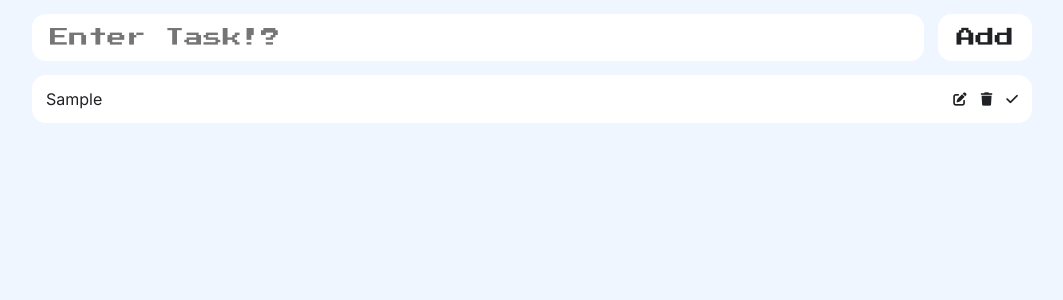
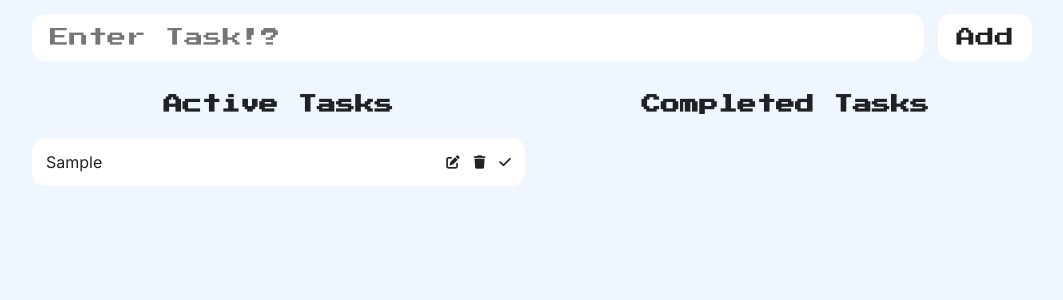
Before and after one commit to sunnyk59/react-typescript-todo-list, a React (Vite) app: page / in a window 1280 px wide. Both pictures are taken after typing "Sample" into the empty fields and a click on the button "Add". Shown: the top 300 px of the page, without its empty margins (108-1171 px from the left). Built offline with nearby package versions, Linux system fonts and the light colour scheme.

Commit message:
Added changes for CSS

```diff
--- a/src/components/TodoCard.tsx
+++ b/src/components/TodoCard.tsx
@@ -1,4 +1,3 @@
-import React from 'react'
 import { Todo } from '../models/Todo';
 
 
@@ -17,7 +16,7 @@ export default function TodoCard(props: TodoCardProps) {
   return (
     <li className='todoItem'>
 
-      <p>{toDo.toDo}</p>
+      <p className={toDo.isDone ? 'strikeThrough' : ''}> {toDo.toDo} </p>
 
       <div className='actionsContainer'>
 
--- a/src/components/TodoInput.tsx
+++ b/src/components/TodoInput.tsx
@@ -1,4 +1,4 @@
-import React, { RefObject, useState } from 'react'
+import { RefObject } from 'react'
 
 interface TodoInputProps {
     toDoValue: string;
--- a/src/components/TodoList.tsx
+++ b/src/components/TodoList.tsx
@@ -1,4 +1,3 @@
-import React from 'react'
 import TodoCard from './TodoCard'
 import { Todo } from '../models/Todo';
 
@@ -13,15 +12,38 @@ export default function TodoList(props: ToDoListProps) {
 
     const { toDos } = props;
 
+    const activeTasks = toDos.filter((todo) => todo.isDone === false);
+    const completedTasks = toDos.filter((todo) => todo.isDone === true);
+
     return (
-        <ul className='main'>
+
+        <div className='lists-container'>
+            <div className='main' >
+                <h2 className='heading'>Active Tasks</h2>
+                <ul>
                     {
-                toDos.map((todo) => {
+                        activeTasks.map((todo) => {
                             return (
-                        <TodoCard key={todo.id} index={todo.id} toDo={todo} {...props} ></TodoCard>
+                                <TodoCard key={todo.id} index={todo.id} toDo={todo} {...props}></TodoCard>
                             )
                         })
                     }
                 </ul>
+            </div>
+
+            <div className='main'>
+                <h2 className='heading'>Completed Tasks</h2>
+                <ul>
+                    {
+                        completedTasks.map((todo) => {
+                            return (
+                                <TodoCard key={todo.id} index={todo.id} toDo={todo} {...props}></TodoCard>
+                            )
+                        })
+                    }
+                </ul>
+            </div>
+        </div>
+
     )
 }
--- a/src/index.css
+++ b/src/index.css
@@ -28,8 +28,7 @@
   align-items: stretch;
 }
 
-  header,
-  .main {
+header {
   max-width: 1000px;
   width: 100%;
   margin: 0 auto;
@@ -66,14 +65,40 @@
   font-size: 0.9em;
 }
 
+div {
+  display: flex;
+  flex-direction: row;
+  align-items: stretch;
+}
+
 .strikeThrough {
   text-decoration: line-through;
 }
 
+.lists-container {
+  display: flex;
+  gap: 14px;
+
+  max-width: 1000px;
+  width: 100%;
+  margin: 0 auto;
+
+  padding-top: 20px;
+}
+
 .main {
+  width: 100%;
+  /* margin: 0 auto; */
+
   display: flex;
   flex-direction: column;
-    gap: 14px;
+  gap: 24px;
+
+}
+
+.heading {
+  text-align: center;
+  font-size: 0.8em;
 }
 
 .todoItem {
@@ -83,6 +108,7 @@
   padding: 14px;
   border-radius: 14px;
   background: white;
+  margin-bottom: 8px;
 }
 
 .todoItem p {
@@ -117,6 +143,10 @@
     font-size: 1.2em;
   }
 
+  .heading {
+    font-size: 1.2em;
+  }
+
   p {
     font-size: 1em;
   }
```
Lines whose indentation alone changed are shown as unchanged.
